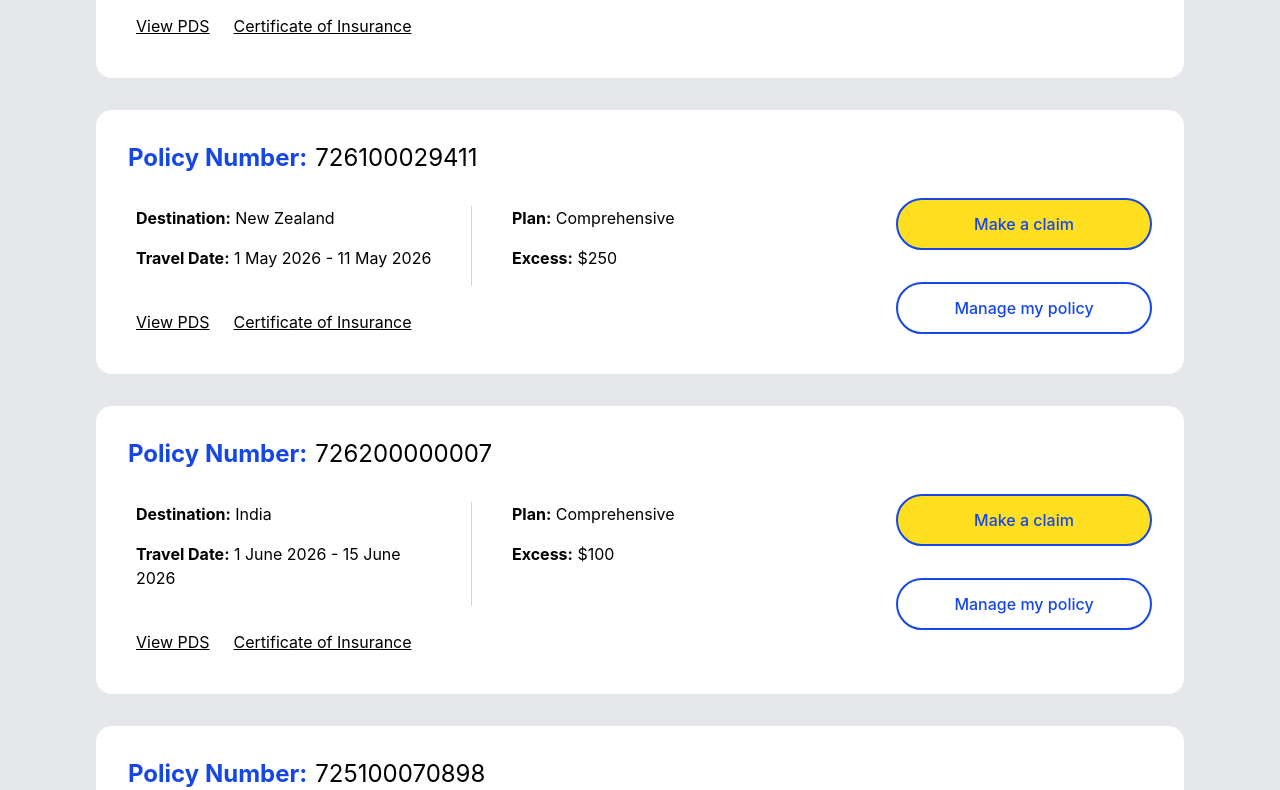
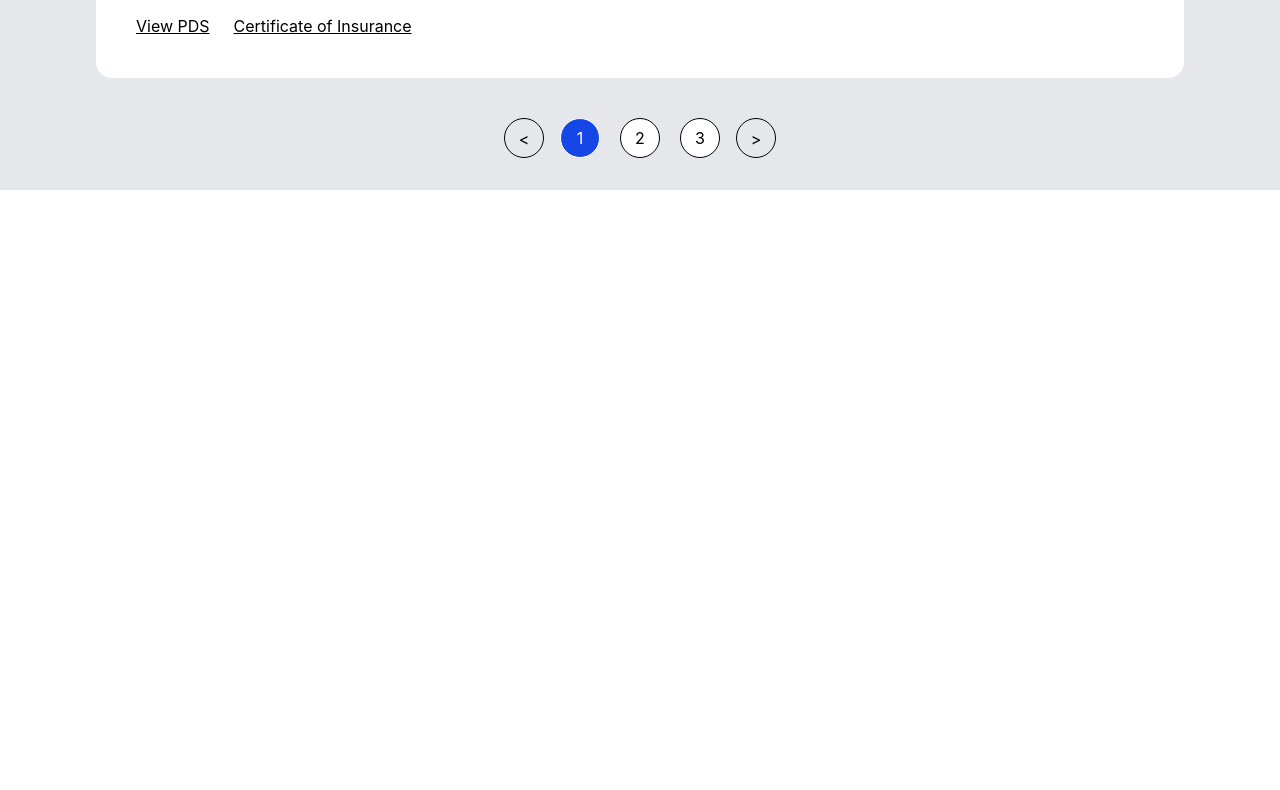
Before and after one commit to krishna1234/covermore-my-policies, a React (Vite) app: page / in a window 1280 px wide. Shown: the part 930-1720 px from the top of the page. After the commit the page ends 1120 px from the top, so only its background shows below. Built offline with nearby package versions, Linux system fonts and the light colour scheme.

Commit message:
Adding Pagination logic and UI

```diff
--- a/src/pages/MyPolicies.tsx
+++ b/src/pages/MyPolicies.tsx
@@ -7,9 +7,21 @@ import PolicyCard from "../components/PolicyCard";
 function MyPolicies() {
   const [policies, setPolicies] = useState<Policy[]>([]);
   const [loading, setLoading] = useState(true);
+  const [currentPage, setCurrentPage] = useState(1);
 
   const activePolicies = getActivePolicies(policies);
   const sortedPolicies = sortPoliciesByStartDate(activePolicies);
+
+
+  const policiesPerPage = 3;
+  const startIndex = (currentPage - 1) * policiesPerPage;
+  const paginatedPolicies = sortedPolicies.slice(startIndex, startIndex + policiesPerPage);
+
+  const totalPages = Math.ceil(sortedPolicies.length / policiesPerPage)
+
+  const pageNumbers  = Array.from({ length: totalPages }, (_, i) => i + 1);
+
+
 
   useEffect(() => {
     const loadPolicies = async () => {
@@ -28,12 +40,46 @@ function MyPolicies() {
   return(
     <div className="max-w-6xl mx-auto p-8">
       <>
-        {sortedPolicies.map((policy) => {
+        {paginatedPolicies.map((policy) => {
           return <PolicyCard
             key={policy.policyNumber}
             policy={policy}
           />
         })}
+
+        {/* pagination */}
+
+        <div className="flex justify-center items-center gap-3 mt-10">
+          {/* Previous */}
+          <button
+            type="button"
+            disabled={currentPage === 1}
+            onClick={() => setCurrentPage(currentPage - 1)}
+            className="px-3 py-2 w-10 h-10 border rounded-full disabled:opacity:50 disabled:cursor-not-allowed">
+            {" < "}
+          </button>
+          {pageNumbers.map((page) => {
+            return(
+              <button key={page} type="button" onClick={() => setCurrentPage(page)} className={`w-10 h-10 rounded-full border ${currentPage === page ? "bg-blue-700 text-white" : "bg-white"} mx-1 focus:outline focus:outline-2 focus:outline-blue-500`}>
+                {page}
+              </button>
+            )
+          })}
+          {/* Next */}
+            <button
+              type="button"
+              disabled={currentPage === totalPages}
+              onClick={() => setCurrentPage(currentPage + 1)}
+              className="
+                px-3 py-2
+                w-10 h-10
+                border
+                rounded-full
+                disabled:opacity-50
+                disabled:cursor-not-allowed
+              "
+            >{" > "}</button>
+        </div>
       </>
     </div>
   )
```
